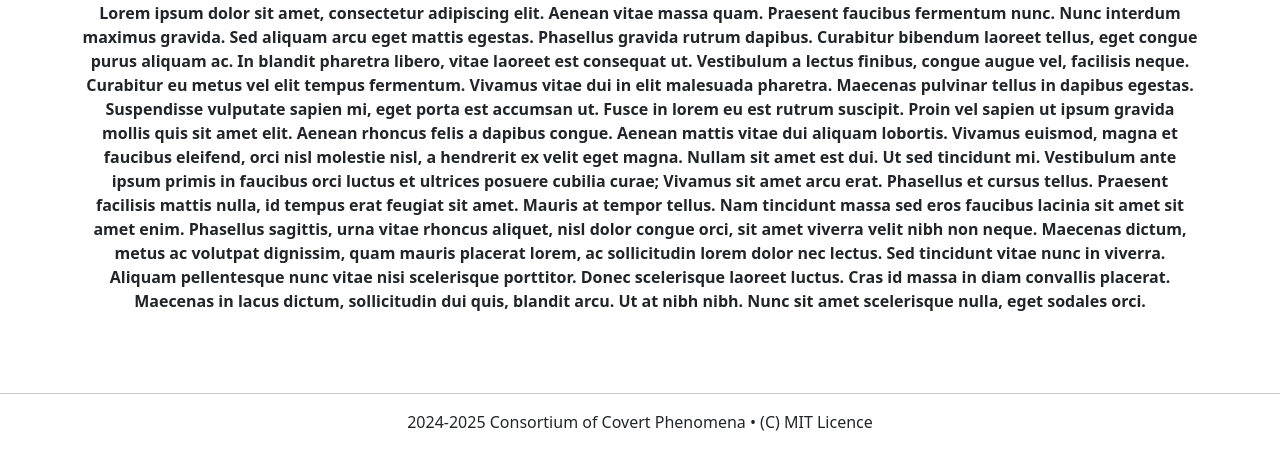
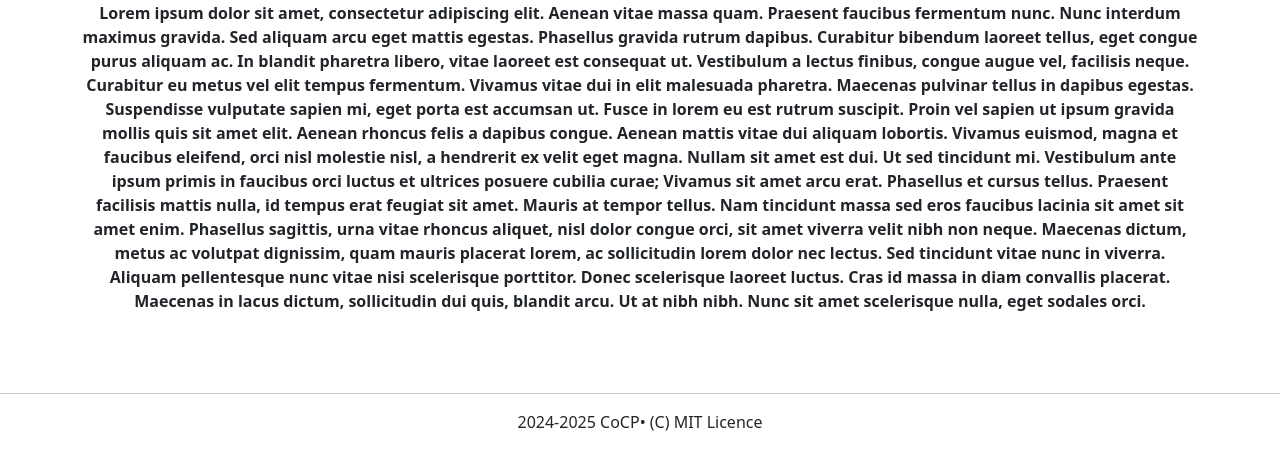
Before and after one commit to rdek00/CoCP, a plain HTML site: page index.htm in a window 1280 px wide. Shown: the part 700-1150 px from the top of the page. Drawn offline with nearby package versions, Linux system fonts and the light colour scheme.

Commit message:
Update index.htm

```diff
--- a/index.htm
+++ b/index.htm
@@ -70,7 +70,7 @@
         </div><br><br>
         <hr>
         <footer class="footer">
-          <p>2024-2025 Consortium of Covert Phenomena • (C) MIT Licence</p>
+          <p>2024-2025 CoCP• (C) MIT Licence</p>
         </footer>
         <script src="https://cdn.jsdelivr.net/npm/bootstrap@5.0.2/dist/js/bootstrap.bundle.min.js" integrity="sha384-MrcW6ZMFYlzcLA8Nl+NtUVF0sA7MsXsP1UyJoMp4YLEuNSfAP+JcXn/tWtIaxVXM" crossorigin="anonymous"></script>
     </body>
```
